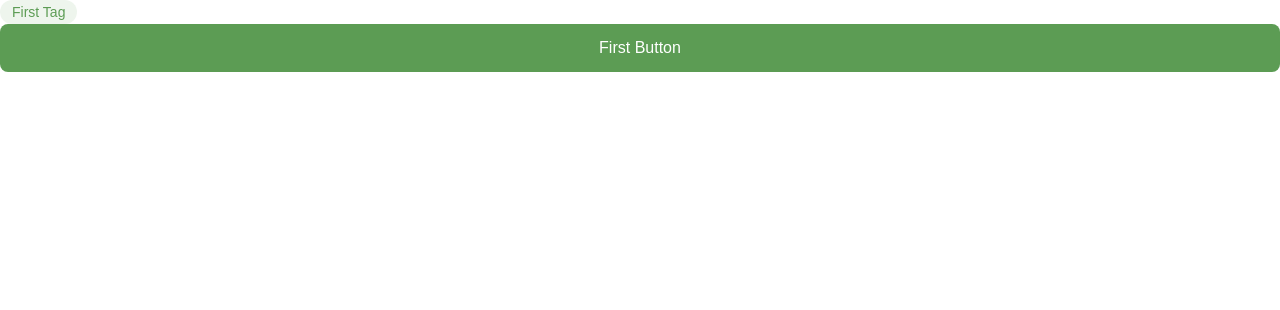
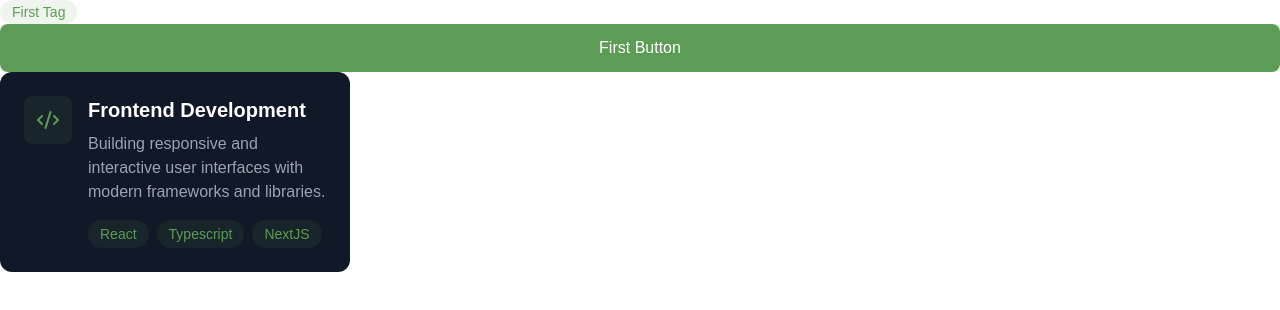
Before and after one commit to nettobruno/portfolio-2025, a Next.js app: page / in a window 1280 px wide. Shown: the top 310 px of the page. Built offline with nearby package versions, Linux system fonts and the light colour scheme.

Commit message:
Cria e utiliza o componente de CardSkills

```diff
--- a/src/app/page.tsx
+++ b/src/app/page.tsx
@@ -1,17 +1,25 @@
-"use client"
+"use client";
 
 import Tag from "@/ui/Tag";
 import Button from "@/ui/Button";
+import CardSkills from "@/ui/CardSkills";
+import { Code2 } from "lucide-react";
 
 export default function Home() {
   const handleClick = () => {
-    console.log('Botão clicado')
-  }
+    console.log("Botão clicado");
+  };
 
   return (
     <main>
-      <Tag text="First Tag"/>
+      <Tag text="First Tag" />
       <Button onClick={handleClick}>First Button</Button>
+      <CardSkills
+        icon={<Code2 color="rgba(92,156,84,1)" size={24} />}
+        title="Frontend Development"
+        description="Building responsive and interactive user interfaces with modern frameworks and libraries."
+        tags={["React", "Typescript", "NextJS"]}
+      />
     </main>
   );
 }
--- /dev/null
+++ b/src/ui/CardSkills/cardSkills.style.ts
@@ -0,0 +1,42 @@
+import styled from "styled-components";
+
+export const StyledCardSkills = styled.div`
+  background-color: rgb(17, 24, 39);
+  display: flex;
+  gap: 1rem;
+  max-width: 350px;
+  width: 100%;
+
+  padding: 1.5rem;
+  border-radius: 0.75rem;
+`;
+
+export const BlockIcon = styled.div`
+  height: fit-content;
+  background-color: rgba(92, 156, 84, 0.1);
+  padding: 0.75rem;
+  border-radius: 0.5rem;
+
+  display: flex;
+  justify-content: center;
+  align-items: center;
+`;
+
+export const Title = styled.h2`
+  color: white;
+  font-weight: 600;
+  font-size: 1.25rem;
+  line-height: 1.75rem;
+  margin-bottom: 0.5rem;
+`;
+
+export const Description = styled.p`
+  color: rgb(156, 163, 175);
+  margin-bottom: 1rem;
+  line-height: inherit;
+`;
+
+export const BlockTags = styled.div`
+  display: flex;
+  gap: 0.5rem;
+`;
--- /dev/null
+++ b/src/ui/CardSkills/index.tsx
@@ -0,0 +1,36 @@
+import React from "react";
+import { CardSkillsProps } from "./cardSkills.types";
+import {
+  StyledCardSkills,
+  BlockIcon,
+  Title,
+  Description,
+  BlockTags,
+} from "./cardSkills.style";
+import Tag from "../Tag";
+
+const CardSkills: React.FC<CardSkillsProps> = ({
+  icon,
+  title,
+  description,
+  tags,
+}) => {
+  return (
+    <StyledCardSkills>
+      <BlockIcon>{icon}</BlockIcon>
+
+      <div>
+        <Title>{title}</Title>
+        <Description>{description}</Description>
+
+        <BlockTags>
+          {tags.map((tag, index) => (
+            <Tag key={index} text={tag} />
+          ))}
+        </BlockTags>
+      </div>
+    </StyledCardSkills>
+  );
+};
+
+export default CardSkills;
```
Also changed, not shown: src/ui/CardSkills/cardSkills.types.ts (added, +8 -0 lines).
